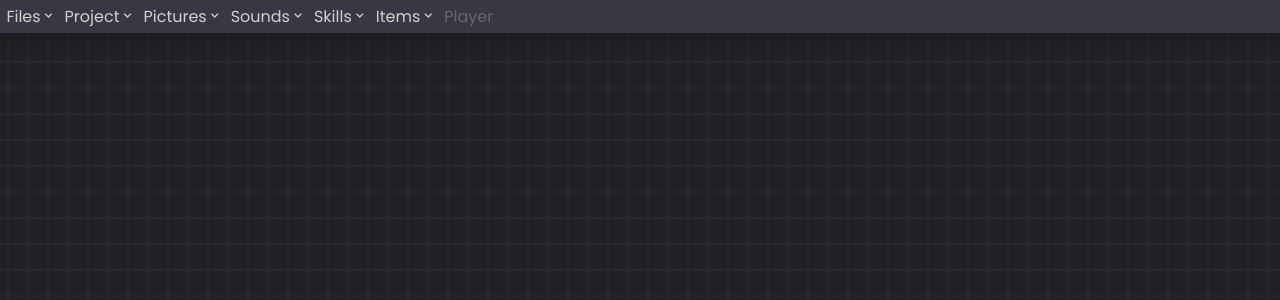
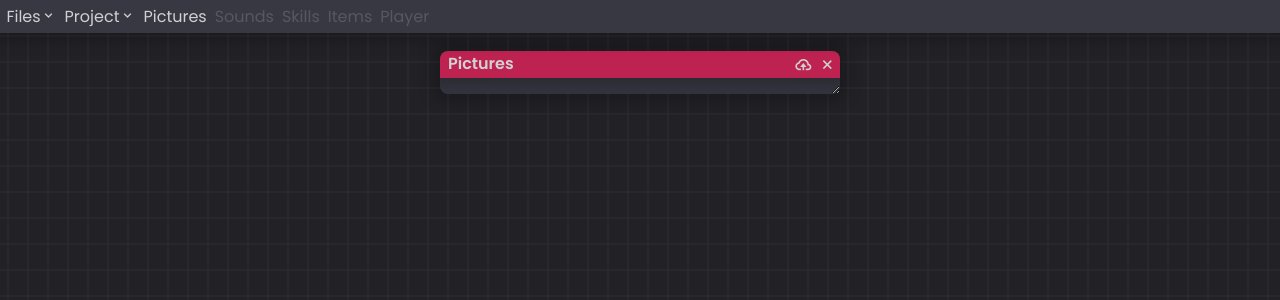
Before and after one commit to ArthurTakase/Hero.js, a React (Vite) app: page / in a window 1280 px wide. Both pictures are taken after a click on the element "Pictures". Shown: the top 300 px of the page. Built offline with nearby package versions, Linux system fonts and the light colour scheme.

Commit message:
ADD: upload picture to 64

```diff
--- a/src/App.jsx
+++ b/src/App.jsx
@@ -5,6 +5,7 @@ import 'react-toastify/dist/ReactToastify.css'
 import Navbar from './Components/Navbar'
 import Display from './Pages/Display'
 import General from './Pages/General'
+import Picture from './Pages/Picture'
 
 import en_translate from "./Translate/en.json"
 import fr_translate from "./Translate/fr.json"
@@ -16,7 +17,9 @@ export const lang = {
 
 export const data = {
     gameInfos: {},
-
+    data: {
+        pictures: {}
+    }
 }
 
 export default function App() {
@@ -24,7 +27,8 @@ export default function App() {
     const refs = {
         window: {
             general: useRef(null),
-            display: useRef(null)
+            display: useRef(null),
+            picture: useRef(null),
         },
         input: {
             general: {
@@ -61,6 +65,7 @@ export default function App() {
             <Navbar refs={refs} />
             <General refs={refs} />
             <Display refs={refs} />
+            <Picture refs={refs} />
         </>
     )
 }
--- a/src/Components/Navbar.jsx
+++ b/src/Components/Navbar.jsx
@@ -41,32 +41,16 @@ export default function Navbar({ refs }) {
                 </div>
             </article>
             <article>
-                <div className="navTitle">{txt.pictures}<i className='bx bx-chevron-down'></i></div>
-                <div className="dropdown">
-                    <button className="WIP">{txt.list}</button>
-                    <button className="WIP">{txt.add}</button>
-                </div>
+                <div className="navTitle" onClick={() => { openWindow(refs.window.picture) }}>{txt.pictures}</div>
             </article>
             <article>
-                <div className="navTitle">{txt.sounds}<i className='bx bx-chevron-down'></i></div>
-                <div className="dropdown">
-                    <button className="WIP">{txt.list}</button>
-                    <button className="WIP">{txt.add}</button>
-                </div>
+                <div className="navTitle WIP">{txt.sounds}</div>
             </article>
             <article>
-                <div className="navTitle">{txt.skills}<i className='bx bx-chevron-down'></i></div>
-                <div className="dropdown">
-                    <button className="WIP">{txt.list}</button>
-                    <button className="WIP">{txt.add}</button>
-                </div>
+                <div className="navTitle WIP">{txt.skills}</div>
             </article>
             <article>
-                <div className="navTitle">{txt.items}<i className='bx bx-chevron-down'></i></div>
-                <div className="dropdown">
-                    <button className="WIP">{txt.list}</button>
-                    <button className="WIP">{txt.add}</button>
-                </div>
+                <div className="navTitle WIP">{txt.items}</div>
             </article>
             <article>
                 <div className="navTitle WIP">{txt.player}</div>
--- a/src/Components/Window.jsx
+++ b/src/Components/Window.jsx
@@ -3,7 +3,7 @@ import Draggable from 'react-draggable'
 import '../scss/window.scss'
 import { toast } from 'react-toastify'
 
-export default function Window({ children, title, r, refs, saveFunc }) {
+export default function Window({ children, title, r, refs, saveFunc, uploadFunc }) {
     function close() {
         r.current.style.display = "none"
     }
@@ -48,6 +48,10 @@ export default function Window({ children, title, r, refs, saveFunc }) {
                         <div className="title">{title}</div>
                         <div className="buttons">
                             {saveFunc ? <button className="button" onClick={() => { save(saveFunc) }} ><i className='bx bx-save'></i></button> : <></>}
+                            {uploadFunc ? <>
+                                <label className="button" htmlFor="uploadPictureForm" title="Upload your file"><i className='bx bx-cloud-upload'></i></label>
+                                <input style={{display: "none"}} type="file" id="uploadPictureForm" accept="image/*" onChange={uploadFunc} />
+                            </> : <></>}
                             <button className="button" onClick={() => { close() }} ><i className='bx bx-x'></i></button>
                         </div>
                     </div>
--- /dev/null
+++ b/src/Pages/Picture.jsx
@@ -0,0 +1,55 @@
+import Window from '../Components/Window'
+import { data, lang } from '../App'
+import '../scss/window_behavior.scss'
+import { uploadPicture } from '../Tools/UploadPicture'
+import { useState } from 'react'
+
+export default function Picture({ refs }) {
+    const txt = lang[localStorage.getItem("lang")]
+    const [pictures, setPictures] = useState(<></>)
+
+    function handleChange(event) {
+        const file = event.target.files[0]
+        uploadPicture(file, function(baseImg) {
+            console.log(file.name.replace(/\.[^/.]+$/, ""))
+            console.log(baseImg.toString())
+            data.data.pictures[file.name.replace(/\.[^/.]+$/, "")] = baseImg.toString()
+
+            setPictures(<>
+                {pictures}
+                <div className="picture">
+                    <img src={baseImg} />
+                </div>
+            </>)
+
+            // console.log(data.data.pictures)
+            // const p = Object.keys(data.data.pictures).map((picture, index) => {
+            //     console.log(picture, index)
+            //     return (
+            //         <div className="picture" key={index}>
+            //             <img src={picture} />
+            //         </div>
+            //     )
+            // })
+
+            // const p = data.data.pictures.map((picture, index) => {
+            //     console.log(picture, index)
+            //     return (
+            //         <div className="picture" key={picture}>
+            //             <img src={index} />
+            //         </div>
+            //     )
+            // })
+
+            // setPictures(p)
+        })
+    }
+
+    return (
+        <Window title="Pictures" r={refs.window.picture} refs={refs} uploadFunc={handleChange}>
+            <div className="picture">
+                {pictures}
+            </div>
+        </Window>
+    )
+}
--- /dev/null
+++ b/src/Tools/UploadPicture.jsx
@@ -0,0 +1,10 @@
+export function uploadPicture(file, _callback) {
+    var reader = new FileReader();
+    reader.readAsDataURL(file);
+    reader.onload = function() {
+        _callback(reader.result)
+    };
+    reader.onerror = function(error) {
+        console.log('Error: ', error);
+    };
+}
--- a/src/scss/style.scss
+++ b/src/scss/style.scss
@@ -21,5 +21,6 @@ body {
 
 *.WIP {
     cursor: not-allowed !important;
-    opacity: 0.3 !important;
+    opacity: 0.2 !important;
+    // display: none !important;
 }
--- a/src/scss/window.scss
+++ b/src/scss/window.scss
@@ -16,6 +16,17 @@
     backdrop-filter: blur(20px);
     scrollbar-width: none;
     border-radius: 0.5rem;
+    animation: ease-in-out 0.2s fade-in;
+    @keyframes fade-in {
+        from {
+            opacity: 0;
+            translate: 0 0.2rem;
+        }
+        to {
+            opacity: 1;
+            translate: 0 0;
+        }
+    }
     &::-webkit-scrollbar {
         display: none;
     }
@@ -35,16 +46,25 @@
             border-radius: 0.5rem;
             display: flex;
             position: absolute;
-            right: 0;
+            right: 0.2rem;
+            gap: 0.3rem;
             .button {
                 border-radius: 0.5rem;
                 border: none;
-                background: $accent-color;
+                background: none;
                 color: $text-color;
                 font-size: 1rem;
+                padding: 0;
+                display: flex;
+                justify-content: center;
+                align-items: center;
                 cursor: pointer;
-                &:hover {
-                    background: darken($accent-color, 5);
+                height: 1.7rem;
+                i {
+                    font-size: 1.2rem;
+                    &:hover {
+                        color: darken($text-color, 20%);
+                    }
                 }
             }
         }
```
